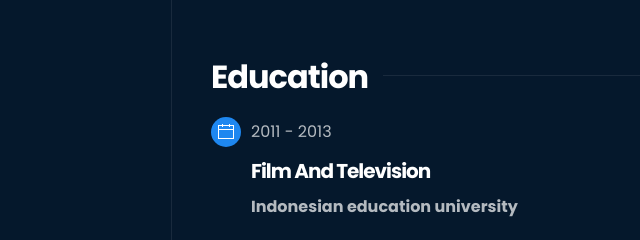
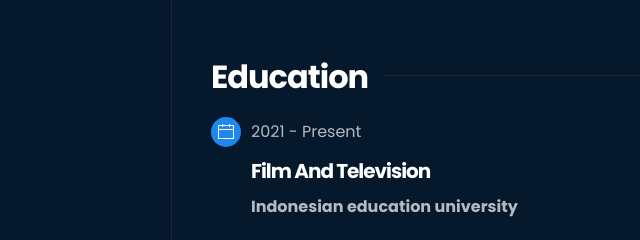
Before and after one commit to hazellabrhm/hazellabrhm, a website: page index.html in a window 1280 px wide. Shown: the part 1460-1700 px from the top of the page, 149-789 px from the left. Drawn offline with Linux system fonts and the light colour scheme.

Commit message:
Update index.html

```diff
--- a/index.html
+++ b/index.html
@@ -236,7 +236,7 @@
                     <div class="yb-resume-item">
                       <div class="yb-resume-item-date">
                         <div class="yb-resume-item-date-icon"> <span data-uk-icon="calendar"></span></div>
-                        <div class="yb-resume-item-date-text"><span>2011 - 2013</span></div>
+                        <div class="yb-resume-item-date-text"><span>2021 - Present</span></div>
                       </div>
                       <h4 class="yb-section-title">Film And Television</h4>
                       <strong>Indonesian education university</strong>
```
